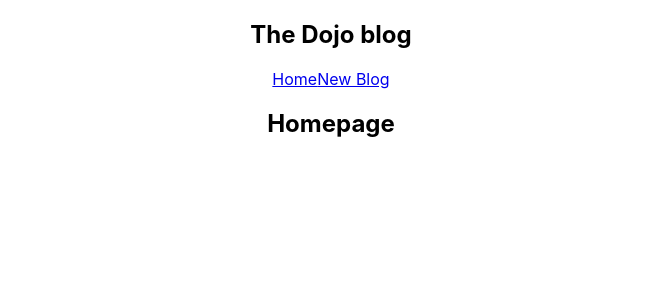
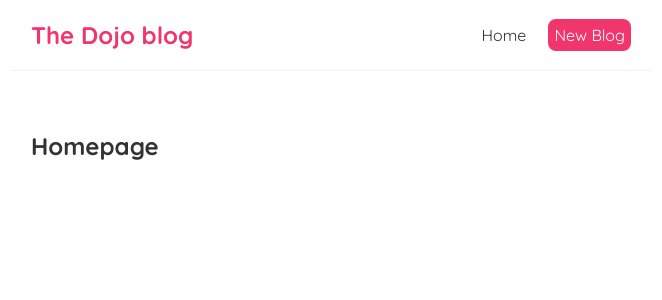
Before and after one commit to SurajSarangi/Hashira-blog, a JavaScript app: page / in a window 1280 px wide. Shown: the top 300 px of the page, without its empty margins (309-971 px from the left). Built offline with nearby package versions, Linux system fonts and the light colour scheme; the HTML template or start-up script is replaced by a standard one.

Commit message:
added styling from index.css and also inline in navbar.js

```diff
--- a/src/App.css
+++ /dev/null
@@ -1,38 +0,0 @@
-.App {
-  text-align: center;
-}
-
-.App-logo {
-  height: 40vmin;
-  pointer-events: none;
-}
-
-@media (prefers-reduced-motion: no-preference) {
-  .App-logo {
-    animation: App-logo-spin infinite 20s linear;
-  }
-}
-
-.App-header {
-  background-color: #282c34;
-  min-height: 100vh;
-  display: flex;
-  flex-direction: column;
-  align-items: center;
-  justify-content: center;
-  font-size: calc(10px + 2vmin);
-  color: white;
-}
-
-.App-link {
-  color: #61dafb;
-}
-
-@keyframes App-logo-spin {
-  from {
-    transform: rotate(0deg);
-  }
-  to {
-    transform: rotate(360deg);
-  }
-}
--- a/src/App.js
+++ b/src/App.js
@@ -1,5 +1,4 @@
 import logo from './logo.svg';
-import './App.css';
 import Navbar from './Navbar';
 import Home from './Home';
 
--- a/src/Navbar.js
+++ b/src/Navbar.js
@@ -4,7 +4,11 @@
 			<h1>The Dojo blog</h1>
 			<div className="links">
 				<a href="/">Home</a>
-				<a href="/create">New Blog</a>
+				<a href="/create" style={{
+					color : "white",
+					backgroundColor : "#f1356d",
+					borderRadius : "8px"
+				}}>New Blog</a>
 			</div>
 		</nav>
 	);
--- a/src/index.css
+++ b/src/index.css
@@ -1,13 +1,35 @@
-body {
+@import url('https://fonts.googleapis.com/css2?family=Quicksand:wght@300;400;500;600;700&display=swap');
+
+/* base styles */
+* {
   margin: 0;
-  font-family: -apple-system, BlinkMacSystemFont, 'Segoe UI', 'Roboto', 'Oxygen',
-    'Ubuntu', 'Cantarell', 'Fira Sans', 'Droid Sans', 'Helvetica Neue',
-    sans-serif;
-  -webkit-font-smoothing: antialiased;
-  -moz-osx-font-smoothing: grayscale;
+  font-family: "Quicksand";
+  color: #333;
 }
-
-code {
-  font-family: source-code-pro, Menlo, Monaco, Consolas, 'Courier New',
-    monospace;
+.navbar {
+  padding: 20px;
+  display: flex;
+  align-items: center;
+  max-width: 600px;
+  margin: 0 auto;
+  border-bottom: 1px solid #f2f2f2;
 }
+.navbar h1 {
+  color: #f1356d;
+}
+.navbar .links {
+  margin-left: auto;
+}
+.navbar a {
+  margin-left: 16px;
+  text-decoration: none;
+  padding: 6px;
+}
+.navbar a:hover {
+  color: #f1356d;
+}
+.content {
+  max-width: 600px;
+  margin: 40px auto;
+  padding: 20px;
+}
```
